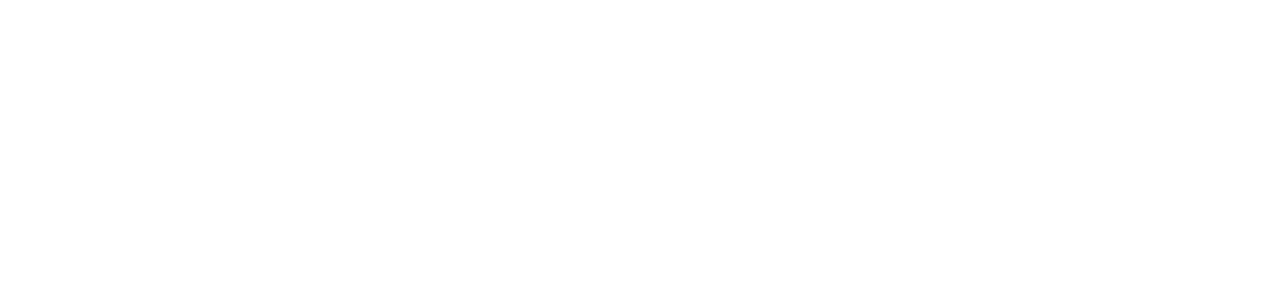
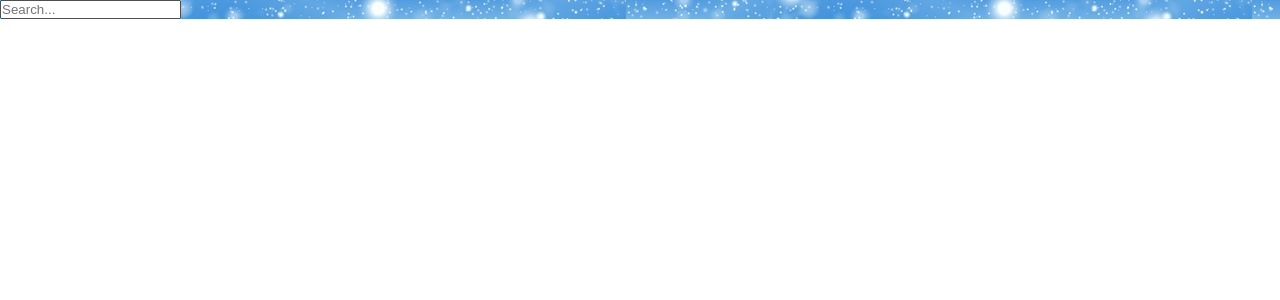
Before and after one commit to trymstenberg/weather_app, a Vue app: page / in a window 1280 px wide. Shown: the top 300 px of the page. Built offline with nearby package versions, Linux system fonts and the light colour scheme.

Commit message:
Setter opp app

```diff
--- a/src/App.vue
+++ b/src/App.vue
@@ -1,6 +1,10 @@
 <template>
   <div id="app">
-
+   <main>
+     <div>
+        <input type="text" class="search-bar" placeholder="Search...">
+     </div>
+   </main>
   </div>
 </template>
 
@@ -17,12 +21,17 @@
 </script>
 
 <style>
+*{
+  margin: 0;
+  padding: 0;
+  box-sizing: border-box;
+}
+
+body{
+  font-family: 'monserat', sans-serif;
+}
+
 #app {
-  font-family: Avenir, Helvetica, Arial, sans-serif;
-  -webkit-font-smoothing: antialiased;
-  -moz-osx-font-smoothing: grayscale;
-  text-align: center;
-  color: #2c3e50;
-  margin-top: 60px;
+  background-image: url('./assets/cold-bg.jpg');
 }
 </style>
```
Also changed, not shown: src/assets/cold-bg.jpg (added), src/assets/warm-bg.jpeg (added).
